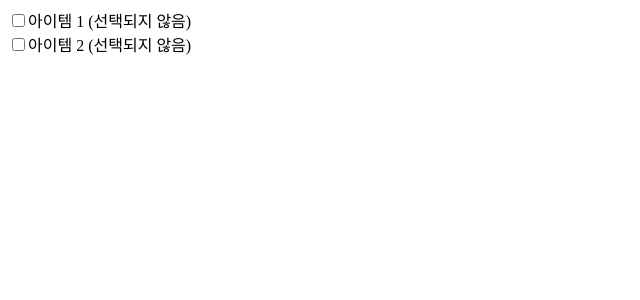
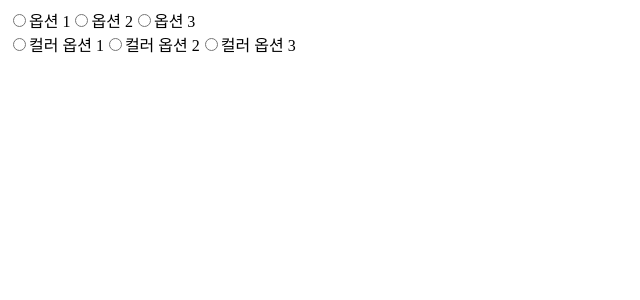
Before and after one commit to kim0hun/Inflearn_React, a React (Vite) app in the folder study/: page / in a window 1280 px wide. Shown: the top 300 px of the page, without its empty margins (0-640 px from the left). Built offline with nearby package versions, Linux system fonts and the light colour scheme.

Commit message:
128. 제어 컴포넌트 - 라디오

```diff
--- a/study/src/App.tsx
+++ b/study/src/App.tsx
@@ -1,9 +1,9 @@
-import Checkbox from "./compononets/controlled/Checkbox";
+import Radio from "./compononets/controlled/Radio";
 
 export default function App() {
   return (
     <>
-      <Checkbox />
+      <Radio />
     </>
   );
 }
--- /dev/null
+++ b/study/src/compononets/controlled/Radio.tsx
@@ -0,0 +1,90 @@
+import { useState } from "react";
+
+export default function Radio() {
+  // const [selectedValue, setSelectedValue] = useState("option1");
+  // const handleRadioChange = (e: React.ChangeEvent<HTMLInputElement>) => {
+  //   console.log(e.target.value);
+  //   setSelectedValue(e.target.value);
+  // };
+
+  const [formState, setFormState] = useState({
+    option: "",
+    color: "",
+  });
+
+  const handleFormStateChange = (e: React.ChangeEvent<HTMLInputElement>) => {
+    setFormState((formState) => ({
+      ...formState,
+      [e.target.name]: e.target.value,
+    }));
+  };
+
+  return (
+    <>
+      <section>
+        <label>
+          <input
+            type="radio"
+            name="option"
+            value="option1"
+            checked={formState.option === "option1"}
+            onChange={handleFormStateChange}
+          />
+          옵션 1
+        </label>
+        <label>
+          <input
+            type="radio"
+            name="option"
+            value="option2"
+            checked={formState.option === "option2"}
+            onChange={handleFormStateChange}
+          />
+          옵션 2
+        </label>
+        <label>
+          <input
+            type="radio"
+            name="option"
+            value="option3"
+            checked={formState.option === "option3"}
+            onChange={handleFormStateChange}
+          />
+          옵션 3
+        </label>
+      </section>
+      <section>
+        <label>
+          <input
+            type="radio"
+            name="color"
+            value="color1"
+            checked={formState.color === "color1"}
+            onChange={handleFormStateChange}
+          />
+          컬러 옵션 1
+        </label>
+        <label>
+          <input
+            type="radio"
+            name="color"
+            value="color2"
+            checked={formState.color === "color2"}
+            onChange={handleFormStateChange}
+          />
+          컬러 옵션 2
+        </label>
+        <label>
+          <input
+            type="radio"
+            name="color"
+            value="color3"
+            checked={formState.color === "color3"}
+            onChange={handleFormStateChange}
+          />
+          컬러 옵션 3
+        </label>
+      </section>
+    </>
+  );
+}
```
